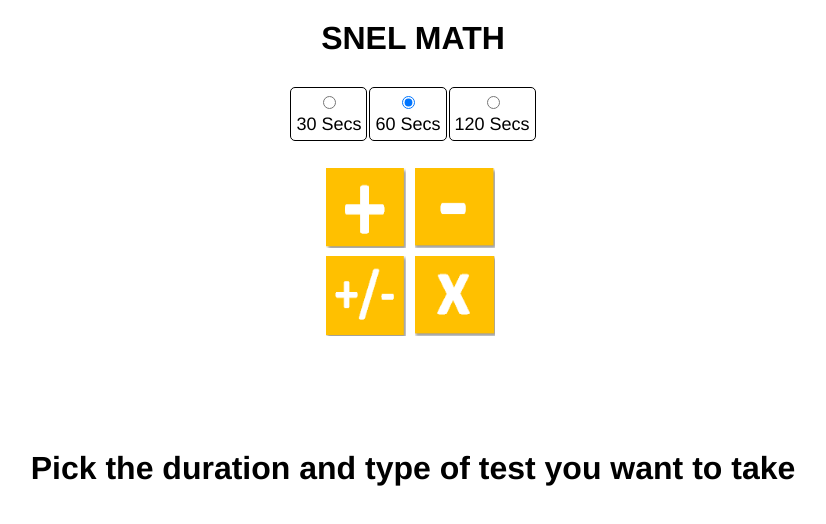
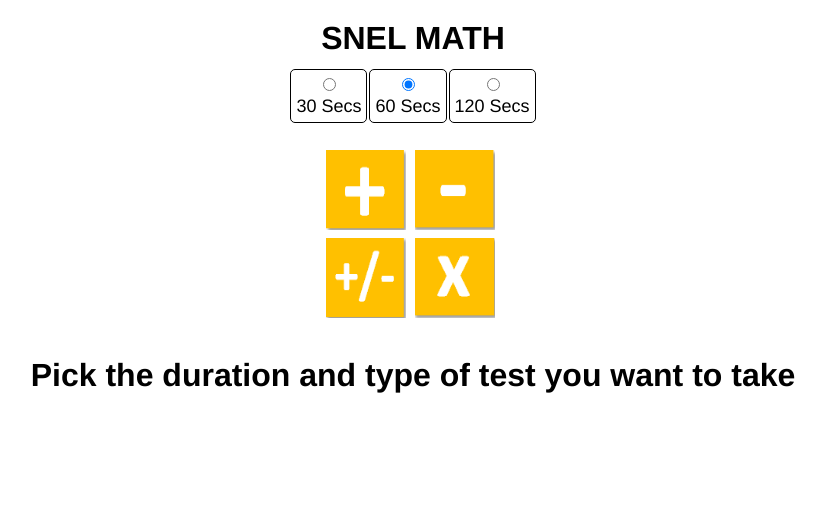
Before and after one commit to ginnupotter/snelmath, a plain HTML site: page index.html in a window 1280 px wide. Shown: the whole page, without its empty margins (227-1053 px from the left). Drawn offline with nearby package versions, Linux system fonts and the light colour scheme.

Commit message:
updates for look and feel

```diff
--- a/index.html
+++ b/index.html
@@ -46,7 +46,6 @@
 
   <div class="parent">
     <h4 id="heading" class="center" >SNEL MATH</h4>
-    <br>
 
     <table id="testDur">
       <tr>
@@ -77,17 +76,18 @@
       </table>
     </div>
 
+    <p id=endMsg class="textClass">Pick the duration and type of test you want to take</p>
+
     <div id="testBoxes" style="visibility: hidden; align-items: center;">
     <input type="text" id="first" name="row0" maxlength="2" class="testBox"> <input type="text" id="sign" name="row0" maxlength="1" class="testBox">  <input type="text" id="second" name="row0" maxlength="2" class="testBox"> &emsp; = &emsp; <input type="text" id="result" name="row0" maxlength="3" class="testBoxR">
-    <br><br>
     </div>
-    <p id=endMsg class="textClass">Pick the duration and type of test you want to take</p>
-    <br>
     <input type="button" id="buttonPress" value="Start" style="height:35px; width:200px; font-size: 25px; visibility: hidden; margin:auto "  onclick="onSubmit()">
 
     <div id="snackbar"></div>
-    <br>
+
     <div id="keyboard" style="visibility: hidden;">
+      <br>
+      <br>
       <table>
         <tr>
           <td colspan="2"><input type="button" id="1" class="nothing" value="1" onclick="onKeyboardClick(this.id)"></td>
@@ -112,7 +112,9 @@
           <td colspan="3"><input type="button" id="clear" class="specialKeys" value="CLEAR" onclick="onKeyboardClick(this.id)"></td>
         </tr>
       </table>
+
   </div>
+
 </div>
 
 
--- a/mathStyle.css
+++ b/mathStyle.css
@@ -5,6 +5,7 @@ html, body {
 html {
     display: table;
     margin: auto;
+    touch-action: manipulation;
 }
 
 body {
```
